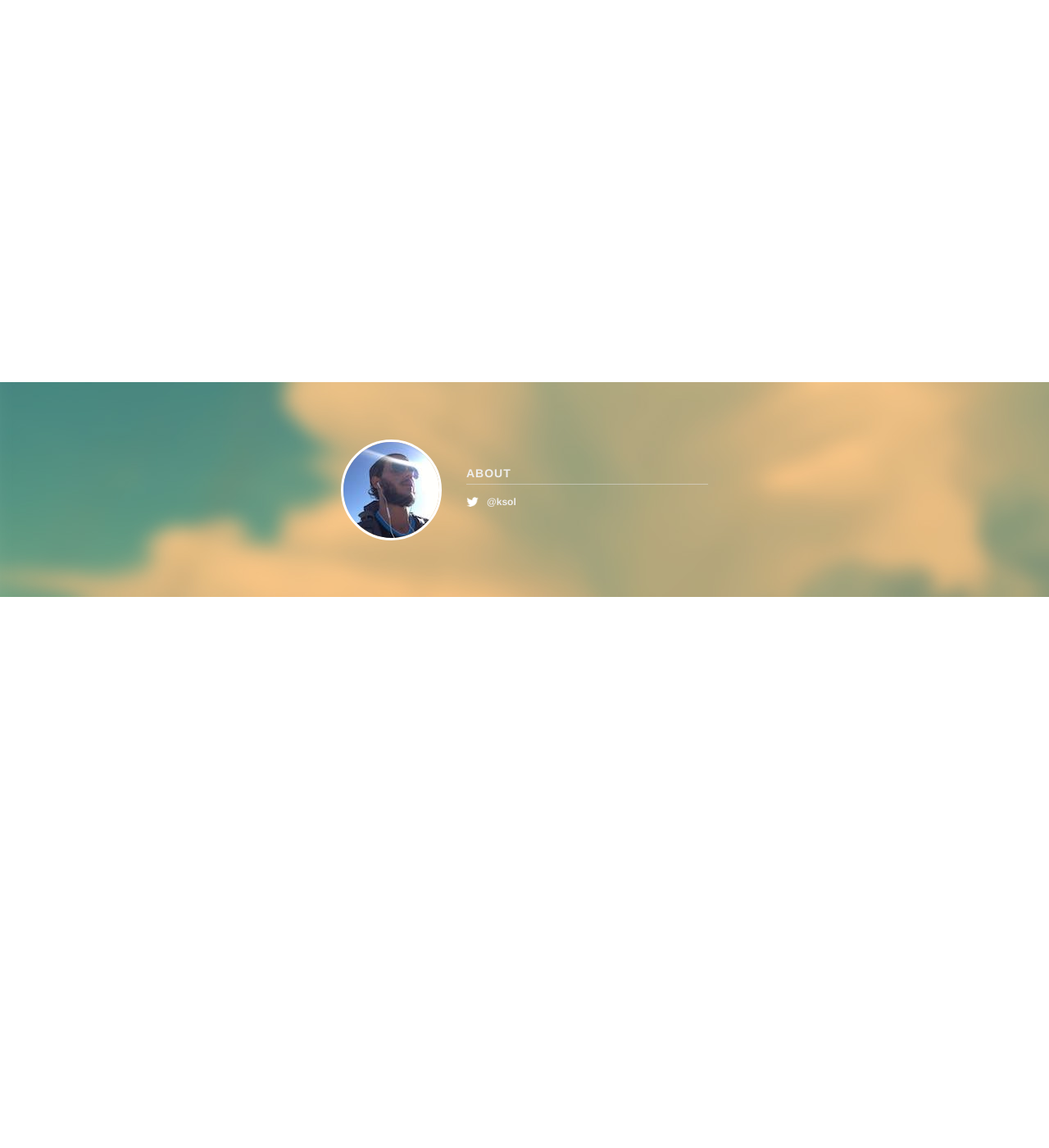
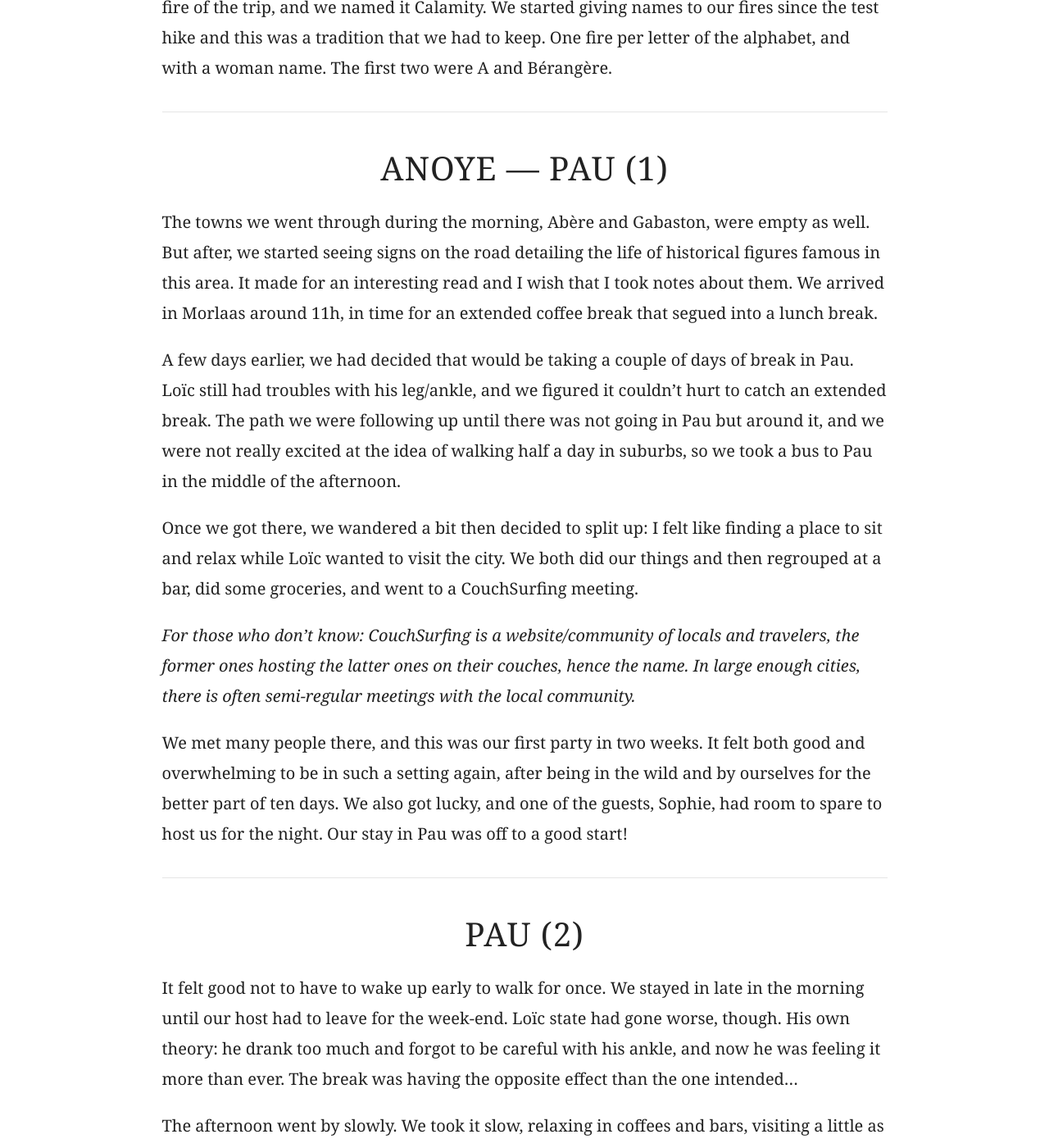
Before and after one commit to ksol/camino-2016, a Jekyll site: the page built from pau-pyrenees-atlantiques/index.html, in a window 1280 px wide and 1400 px high, scrolled down 672 px. Shown: the whole window at 82% size. Built offline with Jekyll 4.4.1, drawn with Linux system fonts in a browser that asks for light colours; some of the changed text lies outside the part shown.

Commit message:
More chapters

```diff
--- /dev/null
+++ b/_posts/2016-11-28-annoye.markdown
@@ -0,0 +1,13 @@
+---
+layout:   post
+title:    "Maubourguet — Anoye"
+category: pau-pyrenees-atlantiques
+date:     2016-09-29
+day:      8
+---
+
+We left Maubourguet around 9h, right after breakfast and coffee. There isn't much to say for this entry, I have no memoeries of that day and my notes are very scarce: "Nice walk, but nothing interesting happened".
+
+We arrived in Momy in the middle of the afternoon and Anoye a little bit after. We were told about a pilgrims area where we would be able to plant the tent that was "just after the end of the city". What the guy didn't tell us is that there was quite a steep hill first... And that the pilgrim area he mentionned was a stone table and a little bit of grass and that was it.
+
+Nonetheless, there was enough space to plant the tent, and we even gave birth to our first fire of the trip, and we named it Calamity. We started giving names to our fires since the test hike and this was a tradition that we had to keep. One fire per letter of the alphabet, and with a woman name. The first two were A and Bérangère.
--- /dev/null
+++ b/_posts/2016-11-28-pau-1.markdown
@@ -0,0 +1,17 @@
+---
+layout:   post
+title:    "Anoye — Pau (1)"
+category: pau-pyrenees-atlantiques
+date:     2016-09-30
+day:      9
+---
+
+The towns we went through during the morning, Abère and Gabaston, were empty as well. But after, we started seeing signs on the road detailing the life of historical figures famous in this area. It made for an interesting read and I wish that I took notes about them. We arrived in Morlaas around 11h, in time for an extended coffee break that segued into a lunch break.
+
+A few days earlier, we had decided that would be taking a couple of days of break in Pau. Loïc still had troubles with his leg/ankle, and we figured it couldn't hurt to catch an extended break. The path we were following up until there was not going in Pau but around it, and we were not really excited at the idea of walking half a day in suburbs, so we took a bus to Pau in the middle of the afternoon.
+
+Once we got there, we wandered a bit then decided to split up: I felt like finding a place to sit and relax while Loïc wanted to visit the city. We both did our things and then regrouped at a bar, did some groceries, and went to a CouchSurfing meeting.
+
+_For those who don't know: CouchSurfing is a website/community of locals and travelers, the former ones hosting the latter ones on their couches, hence the name. In large enough cities, there is often semi-regular meetings with the local community._
+
+We met many people there, and this was our first party in two weeks. It felt both good and overwhelming to be in such a setting again, after being in the wild and by ourselves for the better part of ten days. We also got lucky, and one of the guests, Sophie, had room to spare to host us for the night. Our stay in Pau was off to a good start!
--- /dev/null
+++ b/_posts/2016-11-28-pau-2.markdown
@@ -0,0 +1,13 @@
+---
+layout:   post
+title:    "Pau (2)"
+category: pau-pyrenees-atlantiques
+date:     2016-10-01
+day:      10
+---
+
+It felt good not to have to wake up early to walk for once. We stayed in late in the morning until our host had to leave for the week-end. Loïc state had gone worse, though. His own theory: he drank too much and forgot to be careful with his ankle, and now he was feeling it more than ever. The break was having the opposite effect than the one intended...
+
+The afternoon went by slowly. We took it slow, relaxing in coffees and bars, visiting a little as well. By 18h though, I was starting to be worried that we didn't have any plans for sleeping that night. I wasn't sure we could plant the tent in the city parks, and even then the weather was not warm and it started raining. Loïc didn't seem to care very much, though. But then again I'm more "precious" than he is so it wasn't a big surprise.
+
+Loïc had spotted a bar that was supposed to have a jazz band playing that night, so that was his plan, and hopefully meet people and a host there. I kept hesitating on going along or getting a last-minute airbnb.. And then the concert started and there was pretty much nobody except us, the waiters and the band. So I finished my beer and booked an airbnb with a very nice hostess for such short notice, and Loïc joined me after the concert.
--- /dev/null
+++ b/_posts/2016-11-28-pau-3.markdown
@@ -0,0 +1,19 @@
+---
+layout:   post
+title:    "Pau (3)"
+category: pau-pyrenees-atlantiques
+date:     2016-10-02
+day:      11
+---
+
+Once again, we had a late morning, between sleeping in and talking with Valérie (our host), and a relaxed afternoon, this time mostly in the city gardens. Around the end of the afternoon we went to a bar near Sophie's place (our host of the first). She was coming back from her week-end around the end of the afternoon, and Loïc had left his backpack there.
+
+But I ended up going to the bar alone: Loïc decided instead to go to the hospital to get his ankle checked. He (and I mean we) should have thought of that on the first day already but well. After, I went at Sophie's, we talked for a while until Loïc got back with a tendinitis diagnostic. So short of stopping our trip, nothing to do, really, except strapping the ankle and not giving it too much work. Later, Sophie drove to another couchsurfer, Julien, who was willing to host us for the night.
+
+<hr class="chapter-separator">
+
+That day was challenging for me. I kept having mood swings and wasn't sure what I wanted to do regarding the trip. The previous days, Loïc could walk just fine during the mornings, but his ankle was always causing trouble around midday, and in the afternoon he wasn't able to walk fast or enjoy the hike.
+
+And when it became clear that this would not go away after one or two nights' sleep, I started feeling that this was not something I could do with for a long time: it was not funny knowing and seeing him in pain, but it was also starting to be annoying for me to have to wait for him each afternoon. And obviously, it was even less enjoyable for him.
+
+So I wasn't sure what was the best course of action: keep going, splitting up, quitting? I kept hesitating, moving from one mindset to the other... With hindsight, the gray weather and the lack of action compared to the previous days also had a bad effet on my mood. Anyway, I settled on keeping on at least until the mountains. If by then he was still hurt, we would have to find a plan B anyway.
```
Also changed, not shown: _data/chapters.yml (+6 -6 lines), _posts/2016-11-28-arlet.markdown (added, +21 -0 lines), _posts/2016-11-28-arres.markdown (added, +19 -0 lines), _posts/2016-11-28-borce.markdown (added, +19 -0 lines), _posts/2016-11-28-oloron-sainte-marie.markdown (added, +15 -0 lines), _posts/2016-11-28-sarrance.markdown (added, +21 -0 lines), _posts/2016-11-28-siresa.markdown (added, +19 -0 lines), camino-aragones/index.html (added, +37 -0 lines), pyrenees/index.html (added, +37 -0 lines).
